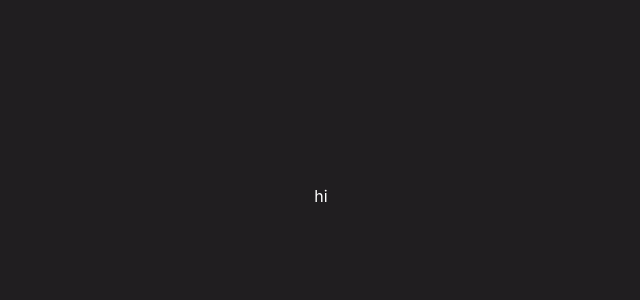
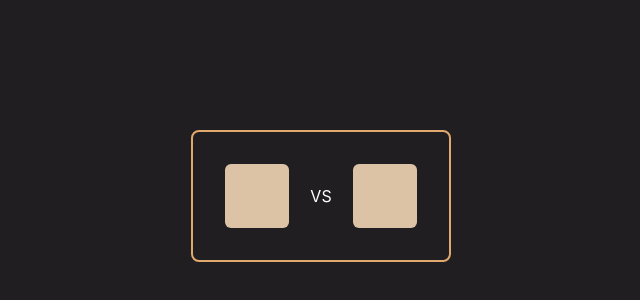
Before and after one commit to byxir/roundest-pokemon, a Next.js app: page / in a window 1280 px wide. Shown: the part 204-504 px from the top of the page, without its empty margins (319-959 px from the left). Built offline with nearby package versions, Linux system fonts and the light colour scheme.

Commit message:
added trpc

```diff
--- a/pages/index.tsx
+++ b/pages/index.tsx
@@ -5,7 +5,11 @@ import Image from 'next/image'
 const Home: NextPage = () => {
   return (
     <div className='h-screen w-screen text-white grid justify-items-center items-center'>
-      <h1>hi</h1>
+      <div className='border-primary border-2 rounded-lg grid grid-cols-3 p-8'>
+        <div className='bg-secondary w-16 h-16 rounded-md'></div>
+        <h1 className='grid justify-items-center items-center'>VS</h1>
+        <div className='bg-secondary w-16 h-16 rounded-md'></div>
+      </div>
     </div>
   )
 }
```
